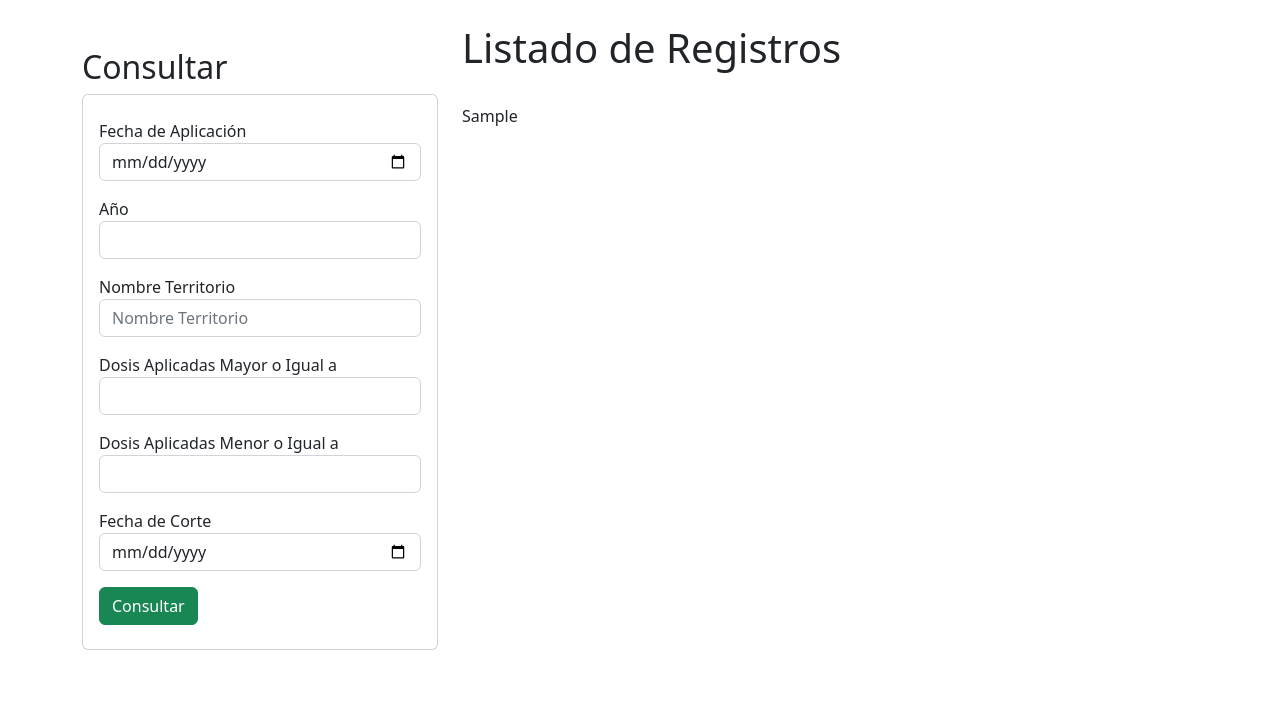
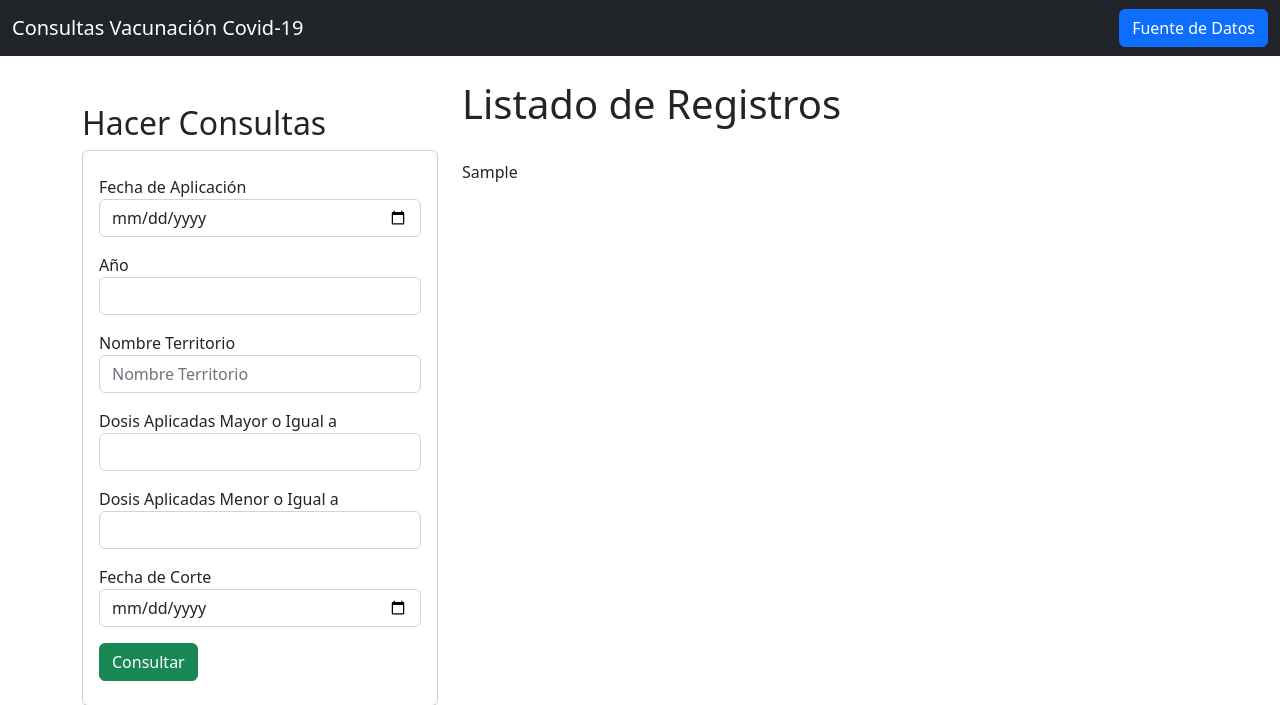
Before and after one commit to TomasCedeno/Consultas-Vacunacion, a Django app: template templates/index.html in a window 1280 px wide. Shown: the top 705 px of the page. Run offline with Django 4.2, Linux system fonts and the light colour scheme; the template is opened without the code that fills it: most values are stand-ins (such as "Sample title", 1, 10 or a date in 2020); parts of the project's set-up code (start-up, migrations or seed data) failed here and were passed over.

Commit message:
header created

```diff
--- a/queriesApp/views.py
+++ b/queriesApp/views.py
@@ -1,4 +1,4 @@
-from django.shortcuts import render, redirect
+from django.shortcuts import render
 import pandas as pd
 from sodapy import Socrata
 import dateutil
@@ -65,5 +65,4 @@ def query(request):
         "df": dfQuery.to_html(classes=("table", "table-striped"), justify='left')
     }
 
-
     return render(request, 'index.html', context=table)
--- a/templates/index.html
+++ b/templates/index.html
@@ -10,10 +10,16 @@
  integrity="sha384-0evHe/X+R7YkIZDRvuzKMRqM+OrBnVFBL6DOitfPri4tjfHxaWutUpFmBp4vmVor" crossorigin="anonymous">
 </head>
 <body>
+    <nav class="navbar navbar-dark bg-dark">
+        <div class="container-fluid">
+            <a class="navbar-brand">Consultas Vacunación Covid-19</a>
+            <a class="btn btn-primary" href="https://www.datos.gov.co/Salud-y-Protecci-n-Social/Aplicaci-n-de-dosis-de-vacuna-contra-COVID-19/prrv-jnta">Fuente de Datos</a>
+        </div>
+      </nav>
     <div class="container py-4">
         <div class="row">
             <div class="col-sm-12 col-md-6 col-lg-4 col-xl-4 py-4">
-                <h2>Consultar</h2>
+                <h2>Hacer Consultas</h2>
                 <div class="card">
                     <div class="card-body py-4">
                         <form action="query" method="POST">{% csrf_token %}
@@ -58,7 +64,5 @@
         </div>
     </div>
 
-    <script src="https://cdn.jsdelivr.net/npm/@popperjs/core@2.11.5/dist/umd/popper.min.js" integrity="sha384-Xe+8cL9oJa6tN/veChSP7q+mnSPaj5Bcu9mPX5F5xIGE0DVittaqT5lorf0EI7Vk" crossorigin="anonymous"></script>
-    <script src="https://cdn.jsdelivr.net/npm/bootstrap@5.2.0-beta1/dist/js/bootstrap.min.js" integrity="sha384-kjU+l4N0Yf4ZOJErLsIcvOU2qSb74wXpOhqTvwVx3OElZRweTnQ6d31fXEoRD1Jy" crossorigin="anonymous"></script>
 </body>
 </html>
```
